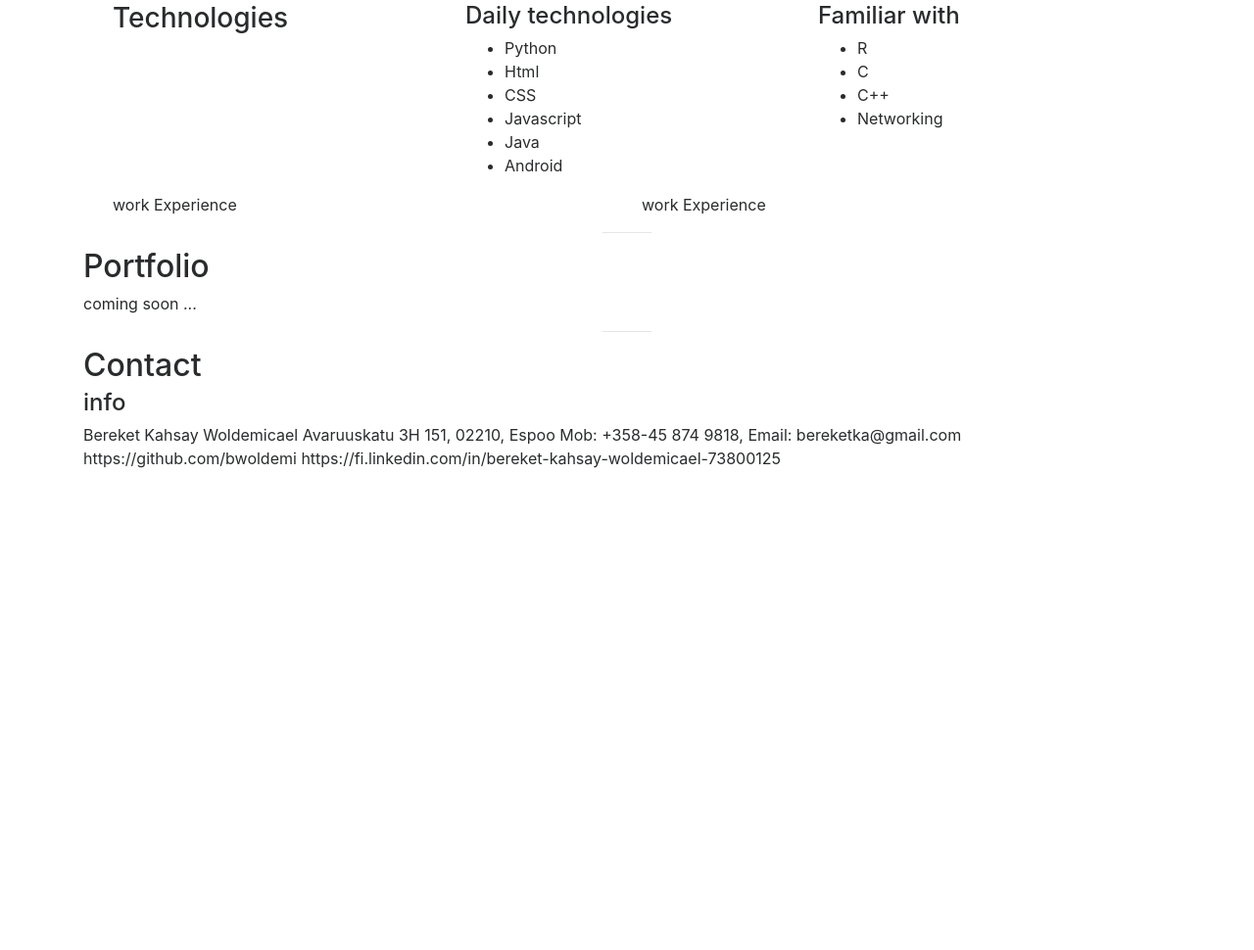
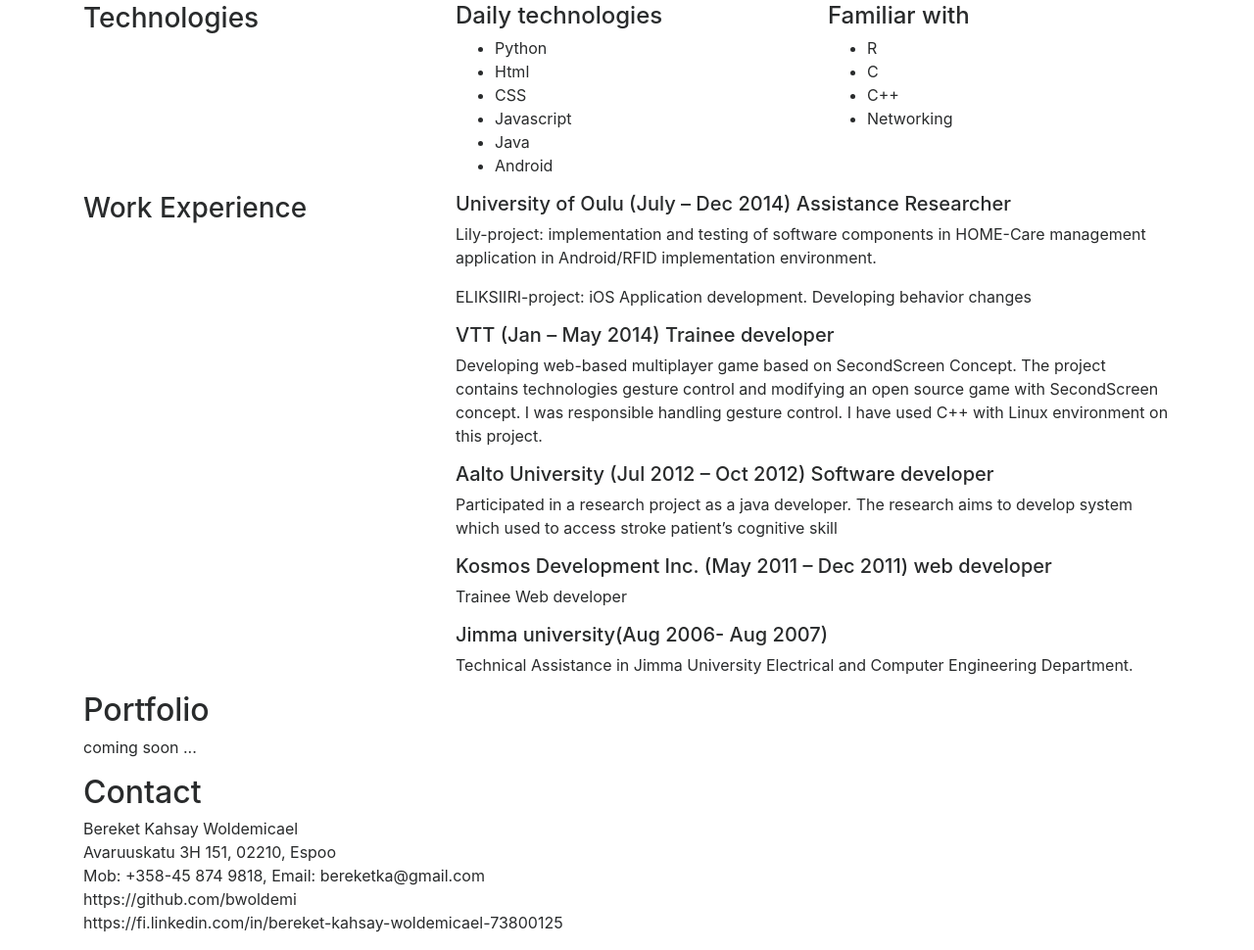
Before and after one commit to bwoldemi/bwoldemi.github.io, a plain HTML site: page index.html in a window 1280 px wide. Shown: the part 817-1787 px from the top of the page at 98% size. Before the commit the page ends 1313 px from the top, so only its background shows below. Drawn offline with nearby package versions, Linux system fonts and the light colour scheme; a script that the page names is missing.

Commit message:
updating index html content

```diff
--- a/index.html
+++ b/index.html
@@ -61,12 +61,11 @@
 		</div>
 	</header>
 
-	<div class="container">
+
 
 	<!-- CV  -->
-		<div class="container-fluid" id="resume">
-
-			<div class="container-fluid">
+	<section>
+		<div class="container" id="resume">
 			<div class="row">
 				<div class="col-sm">
 					<h3>Technologies</h3>
@@ -94,41 +93,83 @@
 					</ul>
 				</div>
 			</div>
-
-			</div> <!-- Technologies  -->
-
+		</div>
+		<!-- Technologies  -->
+		<div class="container">
+			<div class="row">
+				<div class="col-4">
+					<h3>Work Experience</h3>
+				</div>
+				<div class="col-sm">
 					<div class="container-fluid">
 						<div class="row">
-				<div class="col">work Experience </div>
-				<div class="col">work Experience </div>
-			</div>
-
-			</div> <!-- work experience -->
-			<div class="container-fluid">
-
-			</div> <!-- education-->
+							<h5>University of Oulu (July – Dec 2014) Assistance
+								Researcher</h5>
+							<p>Lily-project: implementation and testing of software
+								components in HOME-Care management application in Android/RFID
+								implementation environment.</p>
+							<p>ELIKSIIRI-project: iOS Application development. Developing
+								behavior changes</p>
 
 						</div>
-		<hr>
-
-		<div id="portfolio">
-			<h2>Portfolio</h2>
-			<p>coming soon ...</p>
+						<div class="row">
+							<h5>VTT (Jan – May 2014) Trainee developer</h5>
+							<p>Developing web-based multiplayer game based on
+								SecondScreen Concept. The project contains technologies gesture
+								control and modifying an open source game with SecondScreen
+								concept. I was responsible handling gesture control. I have used
+								C++ with Linux environment on this project.</p>
 						</div>
-
-		<hr>
-		<div id="contact">
-			<h2>Contact</h2>
-			<div>
-				<h4>info</h4>
-				<p>Bereket Kahsay Woldemicael Avaruuskatu 3H 151, 02210, Espoo
-					Mob: +358-45 874 9818, Email: bereketka@gmail.com
-					https://github.com/bwoldemi
-					https://fi.linkedin.com/in/bereket-kahsay-woldemicael-73800125</p>
+						<div class="row">
+							<h5>Aalto University (Jul 2012 – Oct 2012) Software
+								developer</h5>
+							<p>Participated in a research project as a java developer.
+								The research aims to develop system which used to access stroke
+								patient’s cognitive skill</p>
+						</div>
+						<div class="row">
+							<h5>Kosmos Development Inc. (May 2011 – Dec 2011) web
+								developer</h5>
+							<p>Trainee Web developer</p>
+						</div>
+						<div class="row">
+							<h5>Jimma university(Aug 2006- Aug 2007)</h5>
+							<p>Technical Assistance in Jimma University Electrical and
+								Computer Engineering Department.</p>
+						</div>
+					</div>
 				</div>
 			</div>
 
 		</div>
+		<!-- work experience -->
+	</section>
+
+
+	<section>
+		<div class="container" id="portfolio">
+			<h2>Portfolio</h2>
+			<p>coming soon ...</p>
+		</div>
+	</section>
+
+	<section>
+		<div class="container" id="contact">
+			<h2>Contact</h2>
+
+			<div>
+
+				<p>
+					Bereket Kahsay Woldemicael <br> Avaruuskatu 3H 151, 02210,
+					Espoo <br> Mob: +358-45 874 9818, Email: bereketka@gmail.com <br>
+					https://github.com/bwoldemi <br>
+					https://fi.linkedin.com/in/bereket-kahsay-woldemicael-73800125
+				</p>
+			</div>
+		</div>
+	</section>
+
+
 
 	<script src="https://code.jquery.com/jquery-3.1.1.slim.min.js"
 		integrity="sha384-A7FZj7v+d/sdmMqp/nOQwliLvUsJfDHW+k9Omg/a/EheAdgtzNs3hpfag6Ed950n"
--- a/style/mystyle.css
+++ b/style/mystyle.css
@@ -84,7 +84,8 @@ h1, h2, h3, h4, h5, h6 {
 }
 
 section {
-	padding: 8rem 0;
+	height:100%
+
 }
 
 .section-heading {
```
Lines whose indentation alone changed are shown as unchanged.
